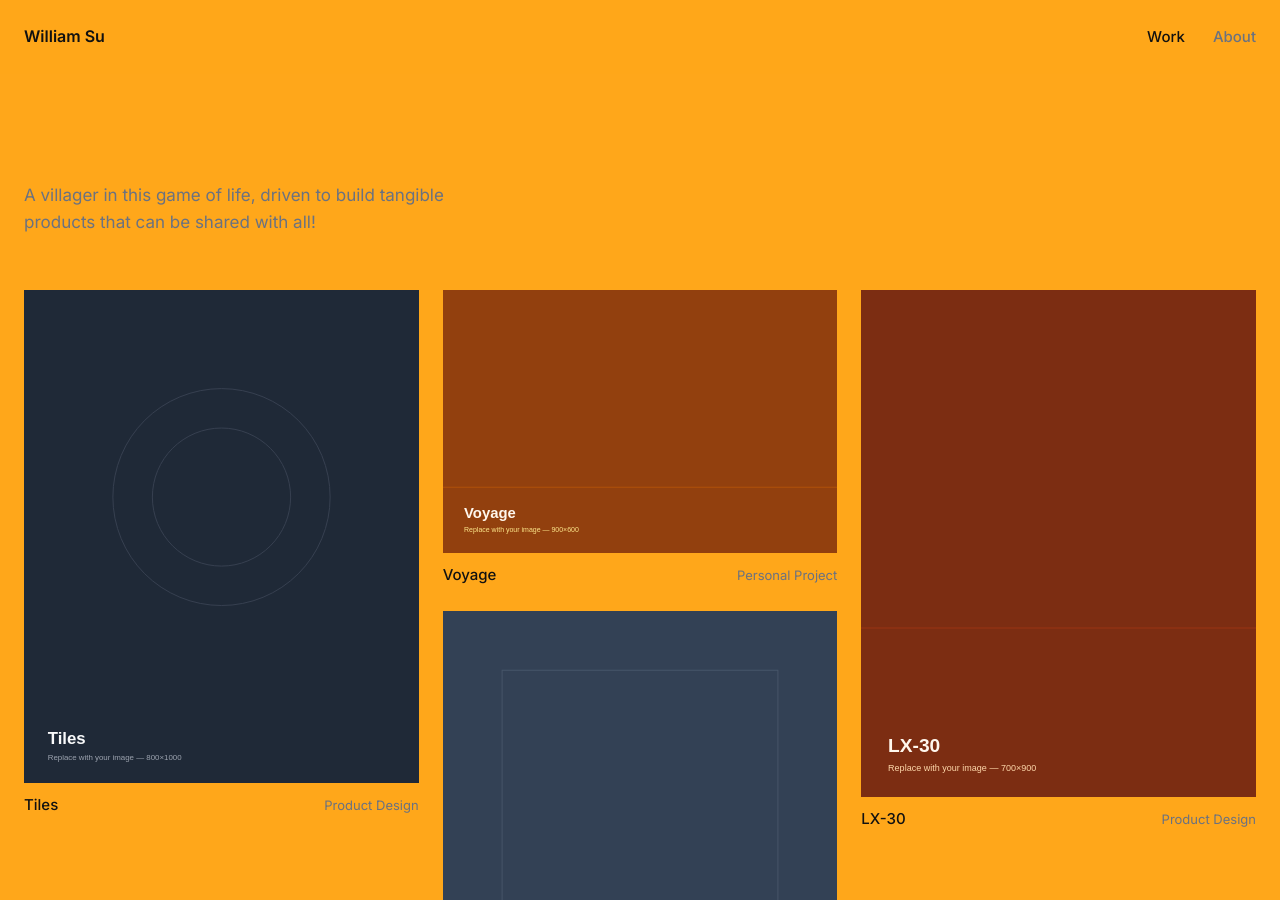
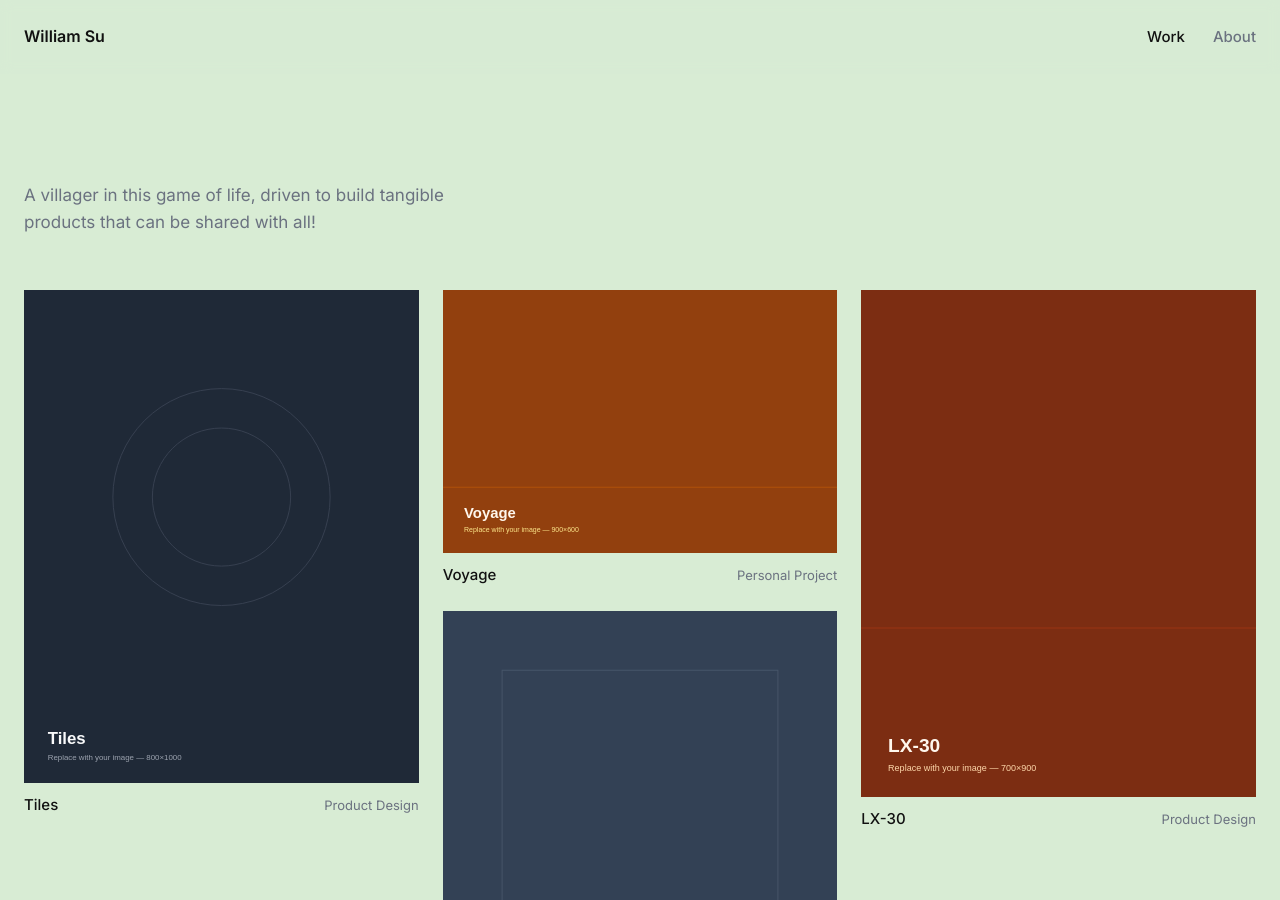
Before and after one commit to OperationPantsu/PersonalSite, a Jekyll site: the page built from index.html, in a window 1280 px wide and 900 px high. Built offline with Jekyll 4.4.1, drawn with Linux system fonts in a browser that asks for light colours.

Commit message:
Change site background color to #D8ECD4
Co-Authored-By: Claude Sonnet 5 <noreply@anthropic.com>

```diff
--- a/_sass/theme.scss
+++ b/_sass/theme.scss
@@ -1,7 +1,7 @@
 // ------------------------------------------------------------------
 // THEME — variables. Change colors, fonts and spacing here.
 // ------------------------------------------------------------------
-$color-bg: #ffa71a;
+$color-bg: #d8ecd4;
 $color-text: #111111;
 $color-text-muted: #6b7280;
 $color-border: #e5e7eb;
```
